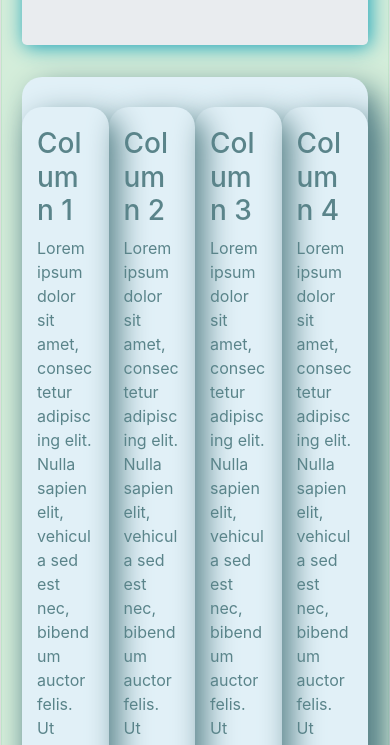
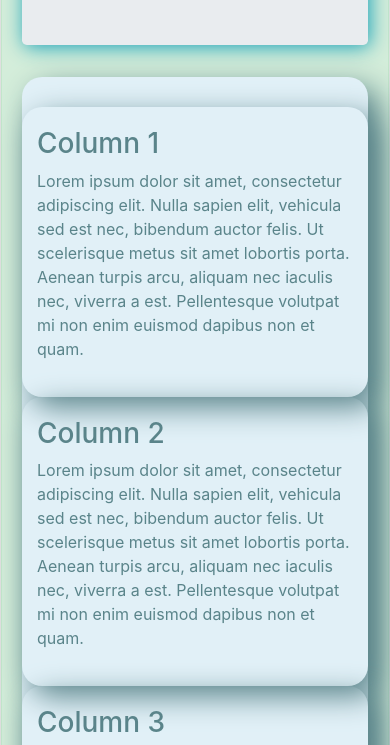
Before and after one commit to habibor144369/wonderful_website, a plain HTML site: page index.html in a window 390 px wide. Shown: the part 9499-10244 px from the top of the page. Drawn offline with nearby package versions, Linux system fonts and the light colour scheme.

Commit message:
this is book

```diff
--- a/index.html
+++ b/index.html
@@ -298,19 +298,19 @@
 
       <div class="container">
         <div class="row">
-          <div class="col-3 col-sm-3 col-md-3 col-lg-3">
+          <div class="col-sm-3">
             <h3>Column 1</h3>
             <p>Lorem ipsum dolor sit amet, consectetur adipiscing elit. Nulla sapien elit, vehicula sed est nec, bibendum auctor felis. Ut scelerisque metus sit amet lobortis porta. Aenean turpis arcu, aliquam nec iaculis nec, viverra a est. Pellentesque volutpat mi non enim euismod dapibus non et quam.</p>
           </div>
-          <div class="col-3 col-sm-3 col-md-3 col-lg-3">
+          <div class="col-sm-3">
             <h3>Column 2</h3>
             <p>Lorem ipsum dolor sit amet, consectetur adipiscing elit. Nulla sapien elit, vehicula sed est nec, bibendum auctor felis. Ut scelerisque metus sit amet lobortis porta. Aenean turpis arcu, aliquam nec iaculis nec, viverra a est. Pellentesque volutpat mi non enim euismod dapibus non et quam.</p>
           </div>
-          <div class="col-3 col-sm-3 col-md-3 col-lg-3">
+          <div class="col-sm-3">
             <h3>Column 3</h3>
             <p>Lorem ipsum dolor sit amet, consectetur adipiscing elit. Nulla sapien elit, vehicula sed est nec, bibendum auctor felis. Ut scelerisque metus sit amet lobortis porta. Aenean turpis arcu, aliquam nec iaculis nec, viverra a est. Pellentesque volutpat mi non enim euismod dapibus non et quam.</p>
           </div>
-          <div class="col-3 col-sm-3 col-md-3 col-lg-3">
+          <div class=" col-sm-3">
             <h3>Column 4</h3>
             <p>Lorem ipsum dolor sit amet, consectetur adipiscing elit. Nulla sapien elit, vehicula sed est nec, bibendum auctor felis. Ut scelerisque metus sit amet lobortis porta. Aenean turpis arcu, aliquam nec iaculis nec, viverra a est. Pellentesque volutpat mi non enim euismod dapibus non et quam.</p>
           </div>
```
